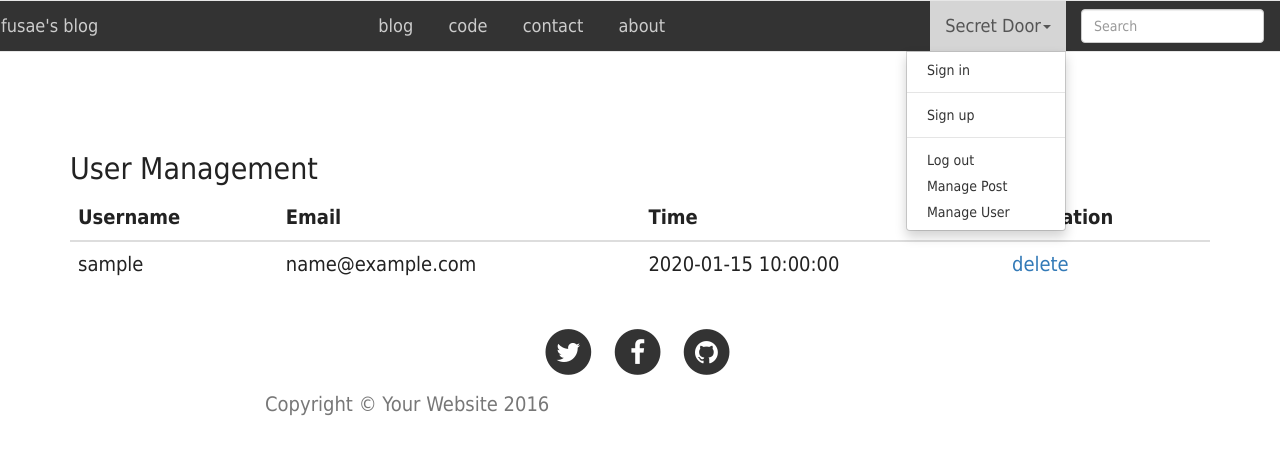
After one commit to fusae/micro_blog, a Flask app: page /manage/user in a window 1280 px wide, after a click on "Secret Door". The commit adds this page. Shown: the top 455 px of the page. Run offline with Flask 2, Linux system fonts and the light colour scheme; a user stored in the database is signed in; a database or web service that is not in the repository returns one stand-in record (values such as "Sample title"); some libraries are stand-ins or nearby versions.

Commit message:
manage user

```diff
--- a/app/models.py
+++ b/app/models.py
@@ -9,6 +9,7 @@ class User:
         self.username = username
         self.password = password
         self.email = email
+        self.created_at = datetime.now().strftime('%Y/%m/%d %H:%M:%S')
 
     @property
     def is_authenticated(self):
@@ -32,7 +33,8 @@ class User:
         user = {
                 'username': self.username,
                 'password': self.password,
-                'email': self.email
+                'email': self.email,
+                'created_at': self.created_at
                 }
         return user
 
--- a/app/templates/base.html
+++ b/app/templates/base.html
@@ -76,6 +76,7 @@
             <li role="separator" class="divider"></li>
             <li><a href="{{ url_for('logout') }}">Log out</a></li>
             <li><a href="{{ url_for('manage_post') }}">Manage Post</a></li>
+            <li><a href="{{ url_for('manage_user') }}">Manage User</a></li>
           </ul>
         </li>
       </ul>
--- /dev/null
+++ b/app/templates/manage_user.html
@@ -0,0 +1,44 @@
+{% extends "base.html" %}
+
+{% block content %}
+
+<div class="container">
+    <h2>User Management</h2>
+    <table class="table table-hover">
+        <thead>
+            <tr>
+                <th>Username</th>
+                <th>Email</th>
+                <th>Time</th>
+                <th>Operation</th>
+            </tr>
+        </thead>
+        <tbody>
+            {% for user in users %}
+            <tr>
+                <td>{{ user['username'] }}</td>
+                <td>{{ user['email'] }}</td>
+                <td>{{ user['created_at'] }}</td>
+                <td>
+                    <a href="{{ url_for('manage_user', email=user['email']) }}" onclick="return confirm('Confirm delete')">delete</a>
+                </td>
+            </tr>
+            {% endfor %}
+        </tbody>
+    </table>
+    <!-- Pager -->
+    <ul class="pager">
+    {% if pagination.has_prev %}
+        <li class="previous">
+            <a href="{{ url_for('manage_post', page=pagination.prev_page) }}">Newer Users &larr;</a>
+        </li>
+    {% endif %}
+    {% if pagination.has_next %}
+        <li class="next">
+            <a href="{{ url_for('manage_post', page=pagination.next_page) }}">Older Users &rarr;</a>
+        </li>
+    {% endif %}
+    </ul>
+</div>
+
+{% endblock %}
--- a/app/views.py
+++ b/app/views.py
@@ -186,3 +186,24 @@ def manage_post(url_title=None):
         return render_template("manage_post.html",
                                posts=posts,
                                pagination=pagination)
+
+@app.route('/manage/user')
+@app.route('/manage/user/delete/<email>')
+@login_required
+def manage_user(email=None):
+    rule = request.url_rule
+    if 'delete' in rule.rule:
+        db[userCollection].delete_one({'email': email})
+        return redirect(url_for('manage_user'))
+    else:
+
+        page = 1 if not request.args.get('page') else int(request.args.get('page'))
+        per_page = 10
+
+        total = db[userCollection].count()
+        pagination = Pagination(page, per_page, total, userCollection)
+        users = pagination.getPage()
+
+        return render_template("manage_user.html",
+                               users=users,
+                               pagination=pagination)
```
